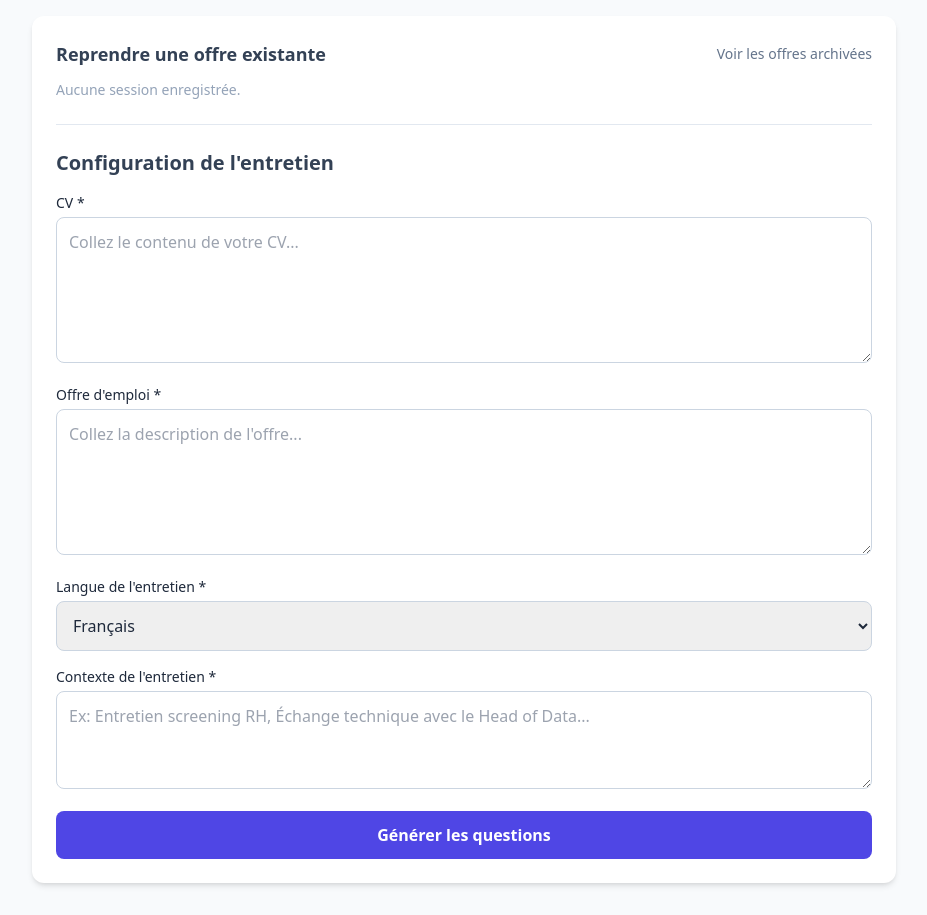
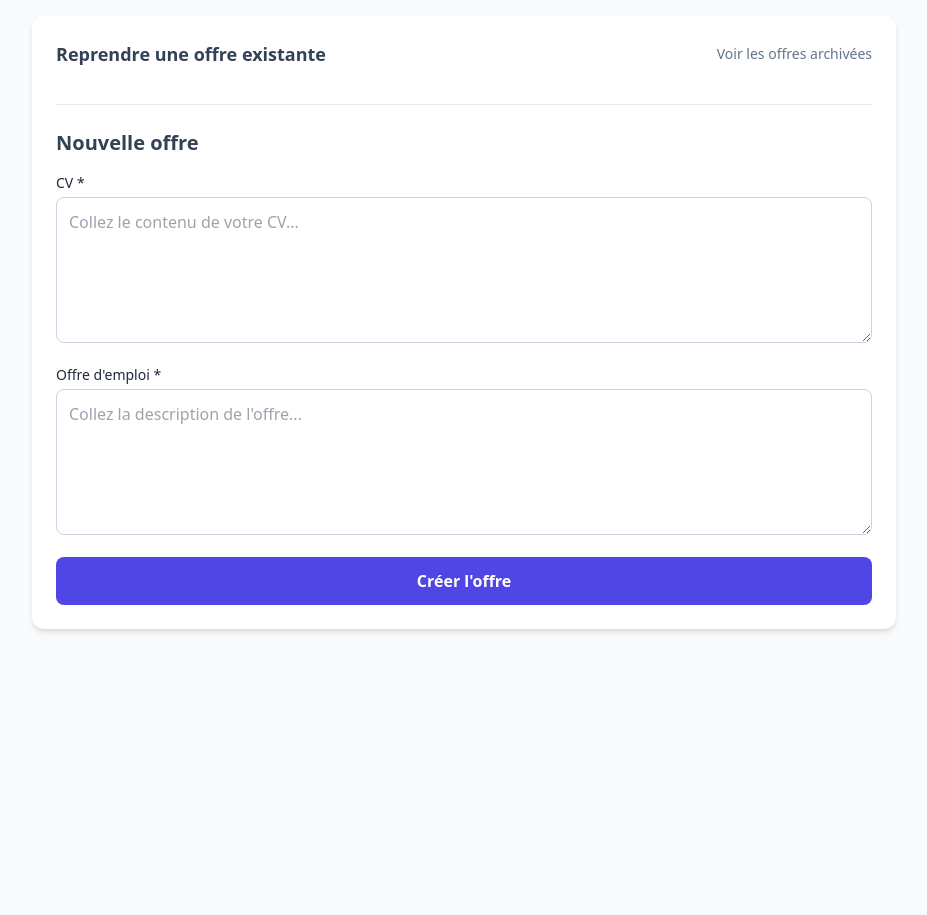
Before and after one commit to Relais4x100a2/job_interview_coaching, a Flask app: page / in a window 1280 px wide. Shown: the part 100-1015 px from the top of the page, without its empty margins (176-1103 px from the left). After the commit the page ends 732 px from the top, so only its background shows below. Run offline with Flask 3, Linux system fonts and the light colour scheme; data that the repository does not hold is empty; some libraries are stand-ins or nearby versions.

Commit message:
feat: 4-screen HTML layout with offer detail view
Simplified setup form (CV + offer only), new offer detail screen
with interview list and add-interview form, updated breadcrumb
with interview level.

Co-Authored-By: Claude Sonnet 5 <noreply@anthropic.com>

```diff
--- a/templates/index.html
+++ b/templates/index.html
@@ -30,6 +30,8 @@
             <span id="breadcrumb-sep-1" class="hidden"> &gt; </span>
             <span id="breadcrumb-offer" class="hidden font-medium text-slate-700"></span>
             <span id="breadcrumb-sep-2" class="hidden"> &gt; </span>
+            <span id="breadcrumb-interview" class="hidden font-medium text-slate-700"></span>
+            <span id="breadcrumb-sep-3" class="hidden"> &gt; </span>
             <span id="breadcrumb-question" class="hidden"></span>
         </nav>
 
@@ -62,7 +64,7 @@
                 </section>
                 <hr class="my-6 border-slate-200">
 
-                <h2 class="text-xl font-semibold text-slate-700 mb-4">Configuration de l'entretien</h2>
+                <h2 class="text-xl font-semibold text-slate-700 mb-4">Nouvelle offre</h2>
 
                 <div class="space-y-4">
                     <div>
@@ -79,42 +81,72 @@
                             placeholder="Collez la description de l'offre..."></textarea>
                     </div>
 
-                    <div>
-                        <label for="language" class="block text-sm font-medium mb-1">Langue de l'entretien *</label>
-                        <select id="language"
-                            class="w-full border border-slate-300 rounded-lg p-3 focus:ring-2 focus:ring-indigo-500 focus:outline-none">
-                            <option value="fr">Français</option>
-                            <option value="en">Anglais</option>
-                        </select>
-                    </div>
-
-                    <div>
-                        <label for="context" class="block text-sm font-medium mb-1">Contexte de l'entretien *</label>
-                        <textarea id="context" rows="3" required
-                            class="w-full border border-slate-300 rounded-lg p-3 focus:ring-2 focus:ring-indigo-500 focus:outline-none"
-                            placeholder="Ex: Entretien screening RH, Échange technique avec le Head of Data..."></textarea>
-                    </div>
-
-                    <button id="btn-generate" type="button"
+                    <button id="btn-create-offer" type="button"
                         class="w-full bg-indigo-600 hover:bg-indigo-700 text-white font-semibold py-3 rounded-lg transition">
-                        Générer les questions
+                        Créer l'offre
                     </button>
                     <p id="setup-error" class="text-red-600 text-sm hidden"></p>
                 </div>
             </div>
         </section>
 
-        <!-- Écran 2 : Liste des questions -->
+        <!-- Écran 2 : Détail de l'offre (liste des entretiens) -->
+        <section id="view-offer" class="hidden space-y-4">
+            <button id="btn-back-home-offer" type="button"
+                class="text-sm text-indigo-600 hover:underline">
+                ← Retour à l'accueil
+            </button>
+            <h2 class="text-xl font-semibold text-slate-700">Entretiens</h2>
+
+            <div id="interviews-list" class="grid gap-3 sm:grid-cols-2"></div>
+            <p id="interviews-empty" class="text-slate-400 text-sm hidden">
+                Aucun entretien. Ajoutez votre premier entretien pour commencer.
+            </p>
+            <p id="interview-error" class="text-red-600 text-sm hidden"></p>
+
+            <div class="bg-white rounded-xl shadow-md p-6">
+                <button id="btn-toggle-add-interview" type="button"
+                    class="w-full text-indigo-600 font-semibold hover:underline">
+                    + Ajouter un entretien
+                </button>
+                <div id="add-interview-form" class="hidden mt-4 space-y-3">
+                    <div>
+                        <label for="interview-context" class="block text-sm font-medium mb-1">
+                            Type d'entretien *
+                        </label>
+                        <textarea id="interview-context" rows="2"
+                            class="w-full border border-slate-300 rounded-lg p-3 focus:ring-2 focus:ring-indigo-500 focus:outline-none"
+                            placeholder="Ex: Screening RH, Entretien technique avec le CTO..."></textarea>
+                    </div>
+                    <div>
+                        <label for="interview-language" class="block text-sm font-medium mb-1">
+                            Langue *
+                        </label>
+                        <select id="interview-language"
+                            class="w-full border border-slate-300 rounded-lg p-3 focus:ring-2 focus:ring-indigo-500 focus:outline-none">
+                            <option value="fr">Français</option>
+                            <option value="en">Anglais</option>
+                        </select>
+                    </div>
+                    <button id="btn-add-interview" type="button"
+                        class="w-full bg-indigo-600 hover:bg-indigo-700 text-white font-semibold py-3 rounded-lg transition">
+                        Générer les questions
+                    </button>
+                </div>
+            </div>
+        </section>
+
+        <!-- Écran 3 : Liste des questions -->
         <section id="view-questions" class="hidden space-y-4">
-            <button id="btn-back-home" type="button"
+            <button id="btn-back-to-offer" type="button"
                 class="text-sm text-indigo-600 hover:underline">
-                ← Retour à l'accueil / Changer d'offre
+                ← Retour aux entretiens
             </button>
             <h2 class="text-xl font-semibold text-slate-700">Choisissez une question</h2>
             <div id="questions-grid" class="grid gap-3 sm:grid-cols-2"></div>
         </section>
 
-        <!-- Écran 3 : Enregistrement et feedback -->
+        <!-- Écran 4 : Enregistrement et feedback -->
         <section id="view-recording" class="hidden space-y-4">
             <button id="btn-back-to-questions" type="button"
                 class="text-sm text-indigo-600 hover:underline">
```
